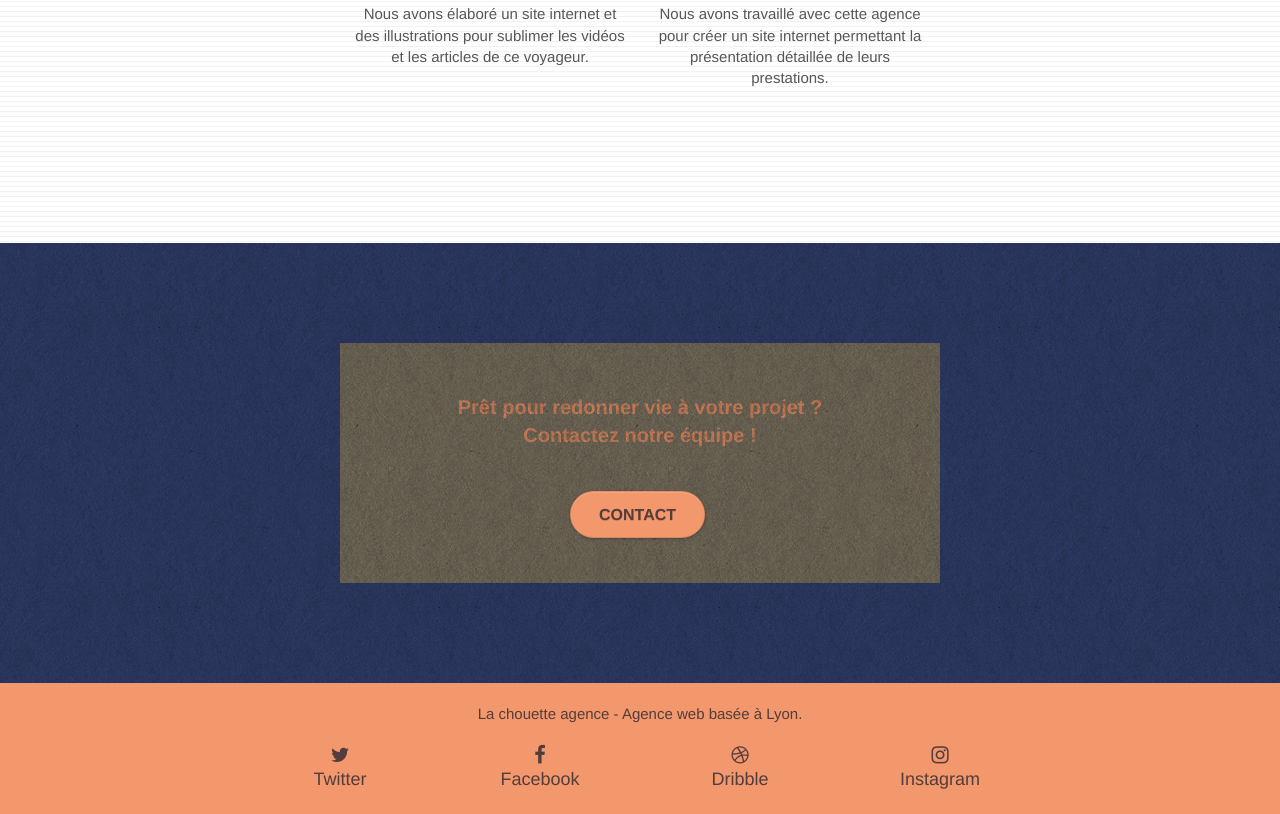
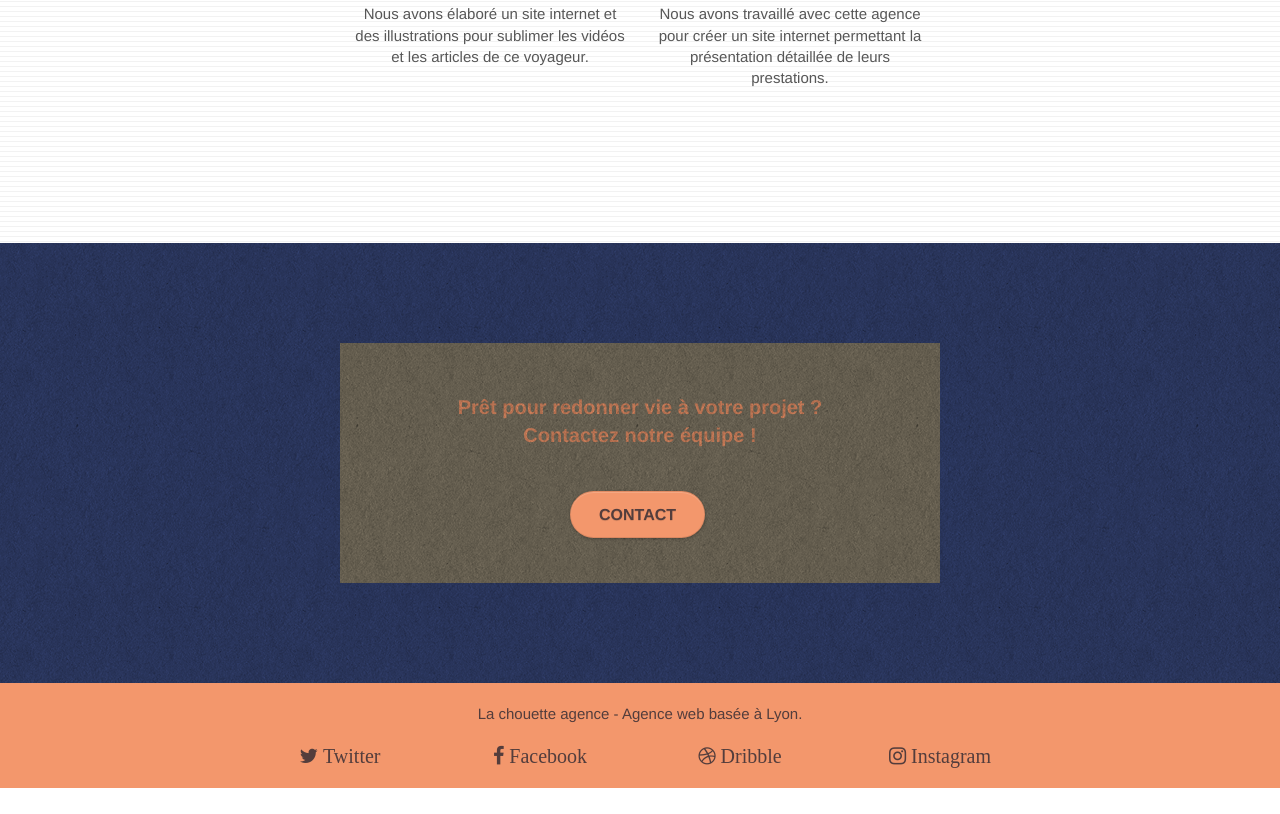
Before and after one commit to iRazzh/LaChouetteAgence, a plain HTML site: page index.html in a window 1280 px wide. Shown: the part 2971-3785 px from the top of the page. After the commit the page ends 3759 px from the top, so only its background shows below. Drawn offline with Linux system fonts and the light colour scheme.

Commit message:
fix AGAIN Footer

```diff
--- a/index.html
+++ b/index.html
@@ -225,25 +225,25 @@
 						<div class="col-sm-3">
 							<div class="text-center">
 								<a class="social" href="#"><i class="fa fa-twitter icon-md">
-								<h4>Twitter</h4></i></a>
+								Twitter</i></a>
 							</div>
 						</div>
 						<div class="col-sm-3">
 							<div class="text-center">
 								<a class="social" href="#"><i class="fa fa-facebook icon-md">
-								<h4>Facebook</h4></i></a>
+								Facebook</i></a>
 							</div>
 						</div>
 						<div class="col-sm-3">
 							<div class="text-center">
 								<a class="social" href="#"><i class="fa fa-dribbble icon-md">
-								<h4>Dribble</h4></i></a>
+								Dribble</i></a>
 							</div>
 						</div>
 						<div class="col-sm-3">
 							<div class="text-center">
 								<a class="social" href="#"><i class="fa fa-instagram icon-md">
-								<h4>Instagram</h4></i></a>
+								Instagram</i></a>
 							</div>
 						</div>
 					</div>
```
Also changed, not shown: page2.html (+4 -4 lines).
